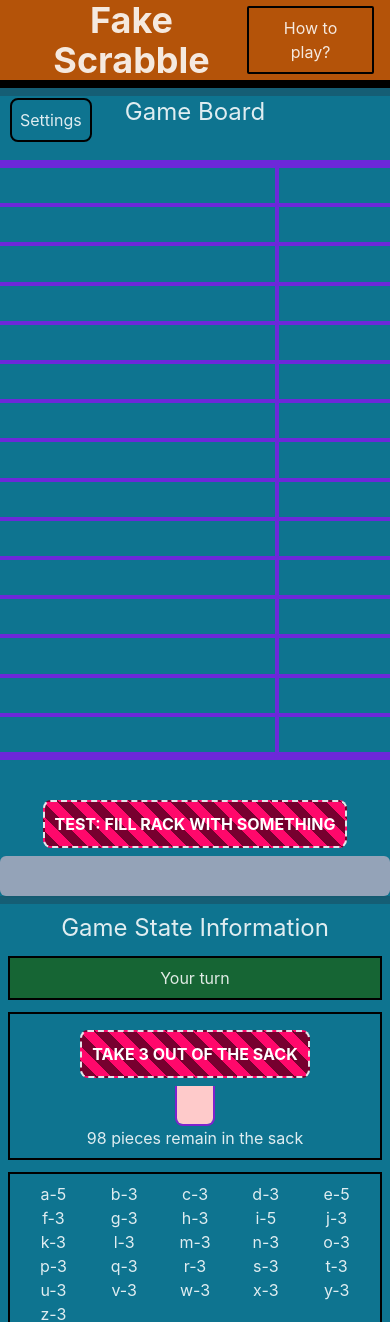
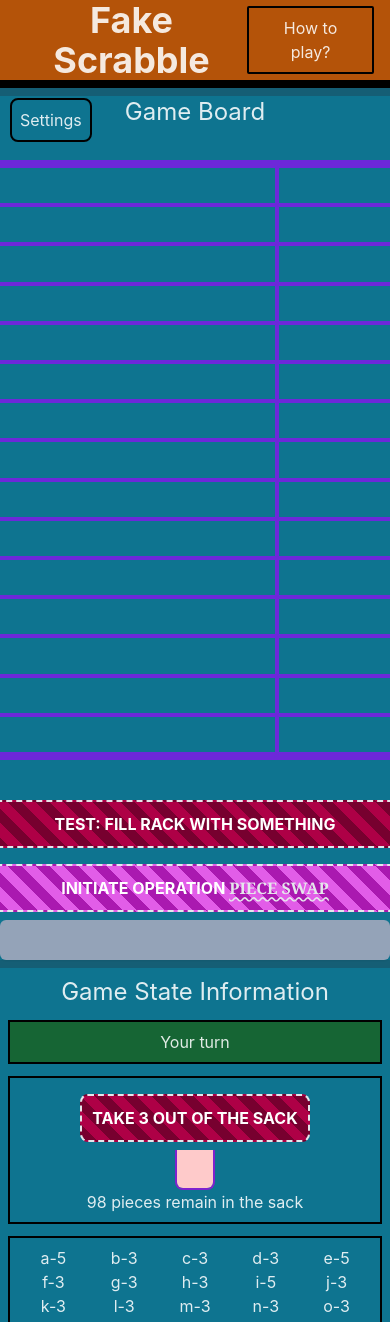
Before and after one commit to anonOstrich/scrabble-clone, a React (Vite) app: page / in a window 390 px wide. Shown: the top 1322 px of the page. Built offline with nearby package versions, Linux system fonts and the light colour scheme.

Commit message:
Rack level state for swapping letters

```diff
--- a/src/GameBoard/CharacterRack.tsx
+++ b/src/GameBoard/CharacterRack.tsx
@@ -1,26 +1,83 @@
+import { useState } from 'react';
 import DebugButton from '../components/DebugButton';
 import { fillRack } from '../features/game/gameSlice';
 import { useAppDispatch, useAppSelector } from '../hooks/state-hooks';
 import CharacterRackPiece from './CharacterRackPiece';
+import { BoardSquarePiece } from '../utils/types';
+
+/*
+Ideas for swapping selection:
+- hightlight by animated pulsing
+- highlight by a caret on top of the selection.
+- animate the transition
+- only update the redux state when the user confirms the swap
+*/
 
 export default function CharacterRack() {
   const rackPieces = useAppSelector((state) => state.game.rack.pieces);
   // const sackPieces = useAppSelector((state) => state.sack.piecesByIds);
   const dispatch = useAppDispatch();
+
+  const [isChoosingPiecesToSwap, setIsChoosingPiecesToSwap] = useState(false);
+  const [chosenPieces, setChosenPieces] = useState<BoardSquarePiece[]>([]);
+
   function handleFillRack() {
     dispatch(fillRack());
   }
 
+  function handleInitiatePieceSwap() {
+    setIsChoosingPiecesToSwap(true);
+  }
+
+  function handleFinishPieceSwap() {
+    setIsChoosingPiecesToSwap(false);
+    console.log(`You wish to swap the following pieces: ${chosenPieces.map((p) => p.value).join(', ')}`);
+    setChosenPieces([]);
+  }
+
+  function createPieceSelectionToggler(piece: BoardSquarePiece) {
+    const togglerFn = () => {
+      setChosenPieces((prev) => {
+        if (prev.includes(piece)) {
+          return prev.filter((p) => p !== piece);
+        }
+        return prev.concat(piece);
+      });
+    };
+    return togglerFn;
+  }
+
   return (
     <>
-      <DebugButton handleClick={handleFillRack} type="danger">
-        TEST: fill rack with something
-      </DebugButton>
+      <div className="flex flex-col lg:flex-row mx-[-100px]">
+        <DebugButton handleClick={handleFillRack}>TEST: fill rack with something</DebugButton>
 
-      <ul className="flex flex-wrap justify-center gap-2 bg-slate-400 py-2 rounded-md shadow-sm min-h-[40px]">
-        {rackPieces.map((character, idx) => (
+        {isChoosingPiecesToSwap ? (
+          <DebugButton handleClick={handleFinishPieceSwap} type="success">
+            Confirm Swap Selection
+          </DebugButton>
+        ) : (
+          <DebugButton handleClick={handleInitiatePieceSwap} type="neutral">
+            Initiate operation{' '}
+            <span className="font-serif text-gray-200 underline underline-offset-2 decoration-wavy">piece swap</span>
+          </DebugButton>
+        )}
+      </div>
+
+      <ul
+        className="flex flex-wrap justify-center gap-2 bg-slate-400 py-2 rounded-md shadow-sm min-h-[40px]"
+        style={{
+          border: isChoosingPiecesToSwap ? '8px solid white' : '',
+        }}
+      >
+        {rackPieces.map((piece, idx) => (
           <li key={idx}>
-            <CharacterRackPiece character={character.value ?? ''} />
+            <CharacterRackPiece
+              character={piece.value ?? ''}
+              toggleSelection={createPieceSelectionToggler(piece)}
+              isChosen={chosenPieces.includes(piece)}
+              isChoosingPiecesToSwap={isChoosingPiecesToSwap}
+            />
           </li>
         ))}
       </ul>
--- a/src/GameBoard/CharacterRackPiece.tsx
+++ b/src/GameBoard/CharacterRackPiece.tsx
@@ -1,14 +1,37 @@
 interface CharacterHandPieceProps {
   character: string;
+  toggleSelection: () => void;
+  isChosen: boolean;
+  isChoosingPiecesToSwap: boolean;
 }
 
-export default function CharacterRackPiece({ character }: CharacterHandPieceProps) {
+export default function CharacterRackPiece({
+  character,
+  toggleSelection,
+  isChosen,
+  isChoosingPiecesToSwap,
+}: CharacterHandPieceProps) {
+  if (isChoosingPiecesToSwap) {
+    return (
+      <button
+        className="border-2 border-black
+   w-[40px] h-[40px] flex justify-center items-center bg-slate-300 text-black text-xl font-semibold shadow-lg"
+        style={{
+          backgroundColor: isChosen ? 'blue' : 'rgb(203,213,225)',
+          color: isChosen ? 'white' : 'black',
+        }}
+        onClick={toggleSelection}
+      >
+        {character}
+      </button>
+    );
+  }
   return (
-    <div
+    <button
       className="border-2 border-black
      w-[40px] h-[40px] flex justify-center items-center bg-slate-300 text-black text-xl font-semibold shadow-lg"
     >
       {character}
-    </div>
+    </button>
   );
 }
--- a/src/components/DebugButton.tsx
+++ b/src/components/DebugButton.tsx
@@ -9,13 +9,13 @@ interface DebugButtonProps {
 
 const colorsByType = {
   danger: '#77002f',
-  success: '#01ad1d',
+  success: '#006511',
   neutral: '#aa19b0',
 };
 
 const lightColorsByType = {
-  danger: '#ff086b',
-  success: '#37fe57',
+  danger: '#ae0046',
+  success: '#007213',
   neutral: '#e25de8',
 };
 
```
